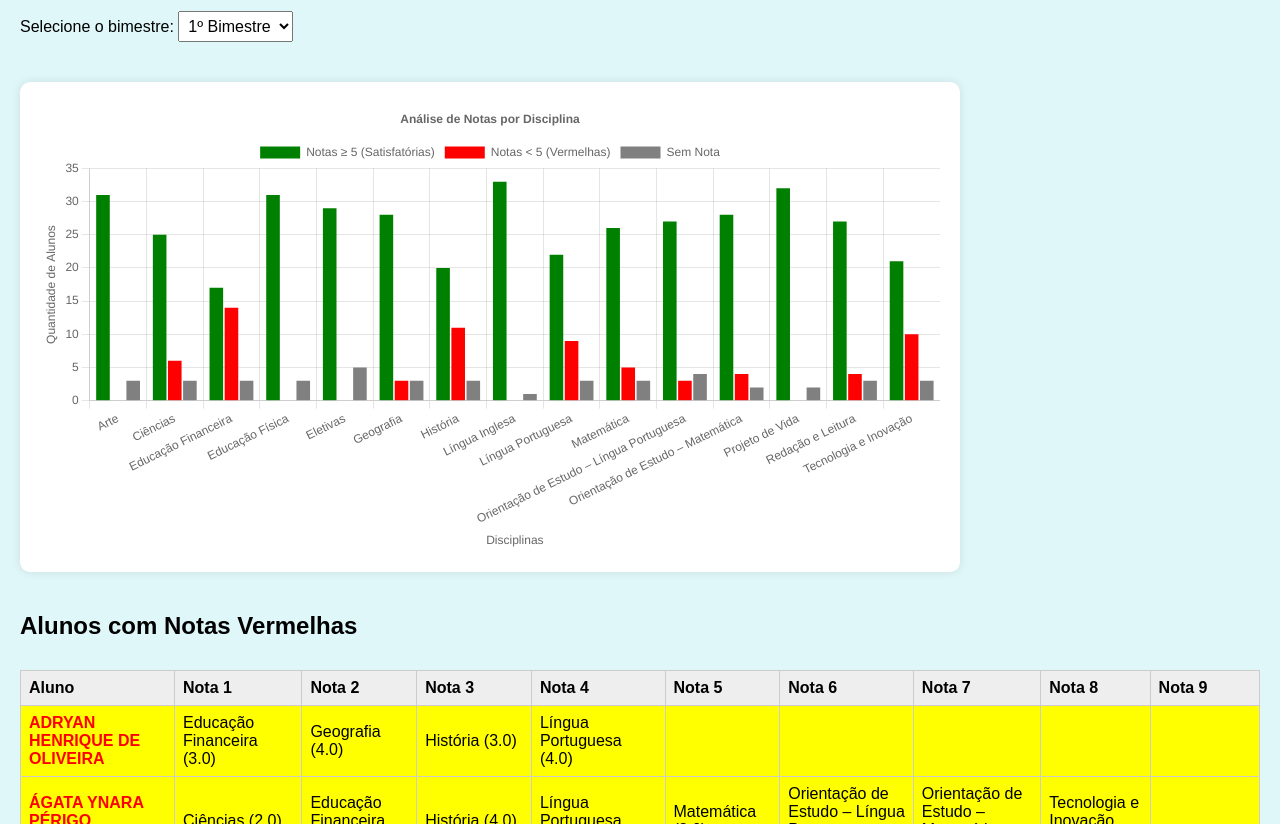
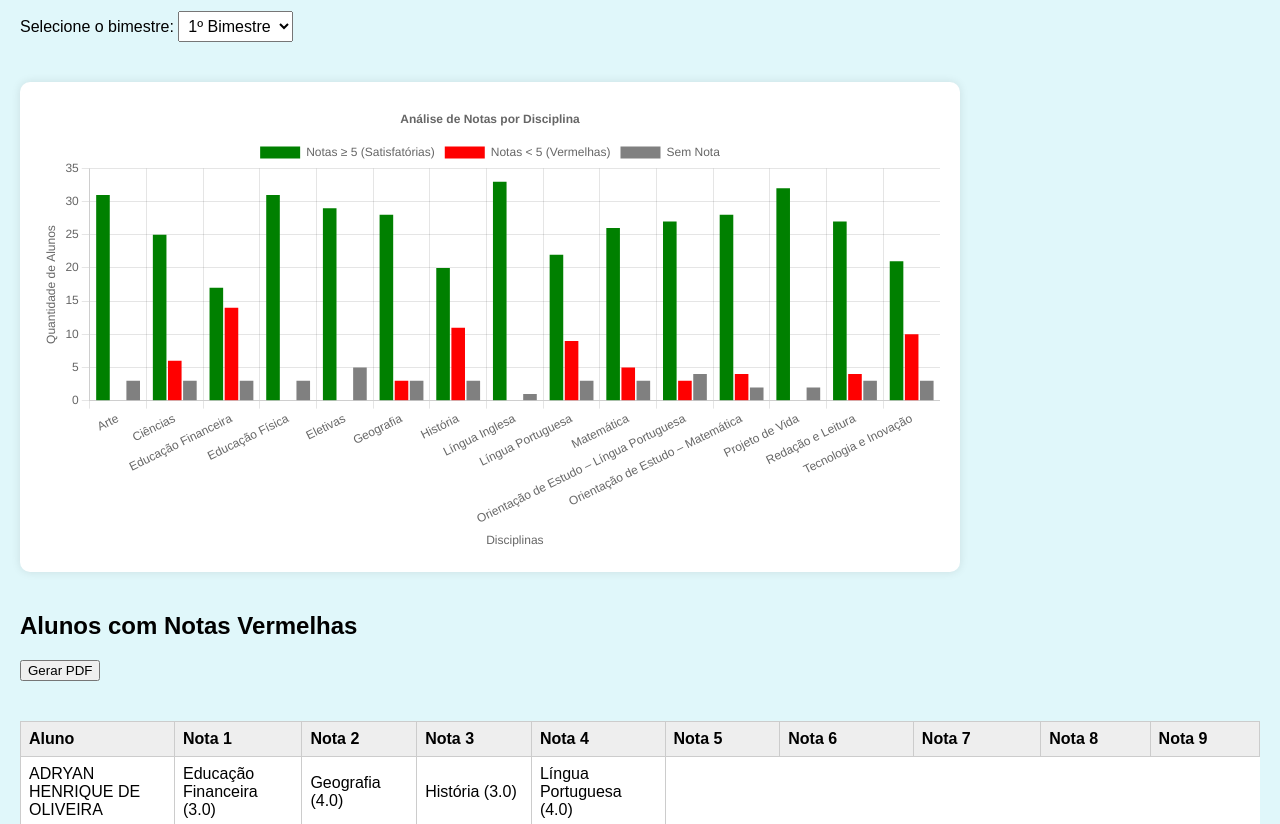
Before and after one commit to professorgaldino/6a, a plain HTML site: page analise.html in a window 1280 px wide. Shown: the part 99-923 px from the top of the page. Drawn offline with nearby package versions, Linux system fonts and the light colour scheme.

Commit message:
Update analise.html

```diff
--- a/analise.html
+++ b/analise.html
@@ -4,6 +4,8 @@
   <meta charset="UTF-8">
   <title>Dashboard de Notas por Bimestre</title>
   <script src="https://cdn.jsdelivr.net/npm/chart.js"></script>
+  <script src="https://cdnjs.cloudflare.com/ajax/libs/jspdf/2.5.1/jspdf.umd.min.js"></script>
+  <script src="https://cdnjs.cloudflare.com/ajax/libs/html2canvas/1.4.1/html2canvas.min.js"></script>
   <style>
     body {
       font-family: Arial, sans-serif;
@@ -117,6 +119,7 @@
         const todasDisciplinas = new Set();
         const notasVermelhas = [];
         const semNotas = [];
+        const riscoRetencao = [];
         let encontrouNota = false;
 
         for (const id in dados) {
@@ -135,6 +138,8 @@
           if (!aluno) continue;
 
           const disciplinas = dados[id];
+          let contadorVermelhas = 0;
+
           todasDisciplinas.forEach(disc => {
             const notaStr = disciplinas?.[disc]?.notas?.[bimestre - 1];
             const nota = parseFloat(notaStr);
@@ -156,8 +161,13 @@
                 disciplina: disc,
                 nota: nota.toFixed(1)
               });
+              contadorVermelhas++;
             }
           });
+
+          if (contadorVermelhas >= 4) {
+            riscoRetencao.push(aluno.nome);
+          }
         }
 
         if (todasDisciplinas.size === 0) {
@@ -173,7 +183,7 @@
         }
 
         atualizarGrafico(analise);
-        gerarTabelas(notasVermelhas, semNotas);
+        gerarTabelas(notasVermelhas, semNotas, riscoRetencao);
       } catch (error) {
         mensagem.textContent = 'Erro ao carregar os dados.';
         console.error(error);
@@ -241,7 +251,7 @@
       });
     }
 
-    function gerarTabelas(notas, semNotas) {
+    function gerarTabelas(notas, semNotas, riscoRetencao) {
       let html = '';
 
       const vermelhasPorAluno = {};
@@ -252,59 +262,26 @@
         vermelhasPorAluno[item.aluno].push(`${item.disciplina} (${item.nota})`);
       });
 
-      const riscoRetencao = {};
+      html += `
+        <h2>Alunos com Notas Vermelhas</h2>
+        <button onclick="gerarPDF('vermelhas')" style="margin-bottom:10px;">Gerar PDF</button>
+        <div id="tabela-vermelhas">
+      `;
 
       if (notas.length === 0) {
         html += '<p><em>Nenhum aluno com nota vermelha neste bimestre.</em></p>';
       } else {
-        html += '<h2>Alunos com Notas Vermelhas</h2>';
-
-        const maxVermelhas = Math.max(...Object.values(vermelhasPorAluno).map(arr => arr.length));
-
         html += '<table><tr><th>Aluno</th>';
-        for (let i = 1; i <= maxVermelhas; i++) {
+        for (let i = 1; i <= Math.max(...Object.values(vermelhasPorAluno).map(arr => arr.length)); i++) {
           html += `<th>Nota ${i}</th>`;
         }
         html += '</tr>';
 
         for (const aluno in vermelhasPorAluno) {
           const disciplinas = vermelhasPorAluno[aluno];
-          const destaque = disciplinas.length >= 4;
-
-          const linhaStyle = destaque ? ' style="background-color: yellow;"' : '';
-          const nomeStyle = destaque ? ' style="color:red; font-weight:bold;"' : '';
-
-          html += `<tr${linhaStyle}><td${nomeStyle}>${aluno}</td>`;
-          for (let i = 0; i < maxVermelhas; i++) {
-            html += `<td>${disciplinas[i] || ''}</td>`;
-          }
-          html += '</tr>';
-
-          if (destaque) {
-            riscoRetencao[aluno] = disciplinas;
-          }
-        }
-
-        html += '</table>';
-      }
-
-      // TABELA DE RISCO DE RETENÇÃO
-      const riscoAlunos = Object.keys(riscoRetencao);
-      if (riscoAlunos.length > 0) {
-        html += '<h2 style="color: darkred;">Risco de Retenção</h2>';
-        const maxColunas = Math.max(...Object.values(riscoRetencao).map(arr => arr.length));
-
-        html += '<table><tr><th>Aluno</th>';
-        for (let i = 1; i <= maxColunas; i++) {
-          html += `<th>Nota ${i}</th>`;
-        }
-        html += '</tr>';
-
-        for (const aluno of riscoAlunos) {
-          const disciplinas = riscoRetencao[aluno];
-          html += `<tr style="background-color: yellow;"><td style="color: red; font-weight: bold;">${aluno}</td>`;
-          for (let i = 0; i < maxColunas; i++) {
-            html += `<td>${disciplinas[i] || ''}</td>`;
+          html += `<tr><td>${aluno}</td>`;
+          for (let i = 0; i < disciplinas.length; i++) {
+            html += `<td>${disciplinas[i]}</td>`;
           }
           html += '</tr>';
         }
@@ -312,7 +289,34 @@
         html += '</table>';
       }
 
-      // TABELA DE ALUNOS SEM NOTA
+      html += '</div>';
+
+      // Tabela Risco de Retenção
+      html += `
+        <h2>Risco de Retenção</h2>
+        <button onclick="gerarPDF('retencao')" style="margin-bottom:10px;">Gerar PDF</button>
+        <div id="tabela-retencao">
+      `;
+
+      if (riscoRetencao.length === 0) {
+        html += '<p><em>Nenhum aluno em risco de retenção neste bimestre.</em></p>';
+      } else {
+        html += '<table><tr><th>Aluno</th></tr>';
+        riscoRetencao.forEach(aluno => {
+          html += `<tr><td>${aluno}</td></tr>`;
+        });
+        html += '</table>';
+      }
+
+      html += '</div>';
+
+      // Tabela Sem Nota
+      html += `
+        <h2>Alunos Sem Nota Lançada</h2>
+        <button onclick="gerarPDF('semnota')" style="margin-bottom:10px;">Gerar PDF</button>
+        <div id="tabela-semnota">
+      `;
+
       const semNotaPorAluno = {};
       semNotas.forEach(item => {
         if (!semNotaPorAluno[item.aluno]) {
@@ -324,12 +328,8 @@
       if (semNotas.length === 0) {
         html += '<p><em>Todos os alunos têm notas lançadas.</em></p>';
       } else {
-        html += '<h2>Alunos Sem Nota Lançada</h2>';
-
-        const maxSemNotas = Math.max(...Object.values(semNotaPorAluno).map(arr => arr.length));
-
         html += '<table><tr><th>Aluno</th>';
-        for (let i = 1; i <= maxSemNotas; i++) {
+        for (let i = 1; i <= Math.max(...Object.values(semNotaPorAluno).map(arr => arr.length)); i++) {
           html += `<th>Disciplina ${i}</th>`;
         }
         html += '</tr>';
@@ -337,8 +337,8 @@
         for (const aluno in semNotaPorAluno) {
           const disciplinas = semNotaPorAluno[aluno];
           html += `<tr><td>${aluno}</td>`;
-          for (let i = 0; i < maxSemNotas; i++) {
-            html += `<td>${disciplinas[i] || ''}</td>`;
+          for (let i = 0; i < disciplinas.length; i++) {
+            html += `<td>${disciplinas[i]}</td>`;
           }
           html += '</tr>';
         }
@@ -346,7 +346,35 @@
         html += '</table>';
       }
 
+      html += '</div>';
+
       tabelaContainer.innerHTML = html;
+    }
+
+    async function gerarPDF(tabelaID) {
+      const nomeArquivo = {
+        'vermelhas': 'notas_vermelhas.pdf',
+        'retencao': 'risco_retencao.pdf',
+        'semnota': 'sem_nota.pdf'
+      };
+
+      const div = document.getElementById(`tabela-${tabelaID}`);
+      if (!div) {
+        alert('Tabela não encontrada!');
+        return;
+      }
+
+      const canvas = await html2canvas(div);
+      const imgData = canvas.toDataURL('image/png');
+
+      const { jsPDF } = window.jspdf;
+      const pdf = new jsPDF('p', 'mm', 'a4');
+      const imgProps = pdf.getImageProperties(imgData);
+      const pdfWidth = pdf.internal.pageSize.getWidth();
+      const pdfHeight = (imgProps.height * pdfWidth) / imgProps.width;
+
+      pdf.addImage(imgData, 'PNG', 0, 0, pdfWidth, pdfHeight);
+      pdf.save(nomeArquivo[tabelaID] || 'tabela.pdf');
     }
 
     document.getElementById('bimestre').addEventListener('change', e => {
```
